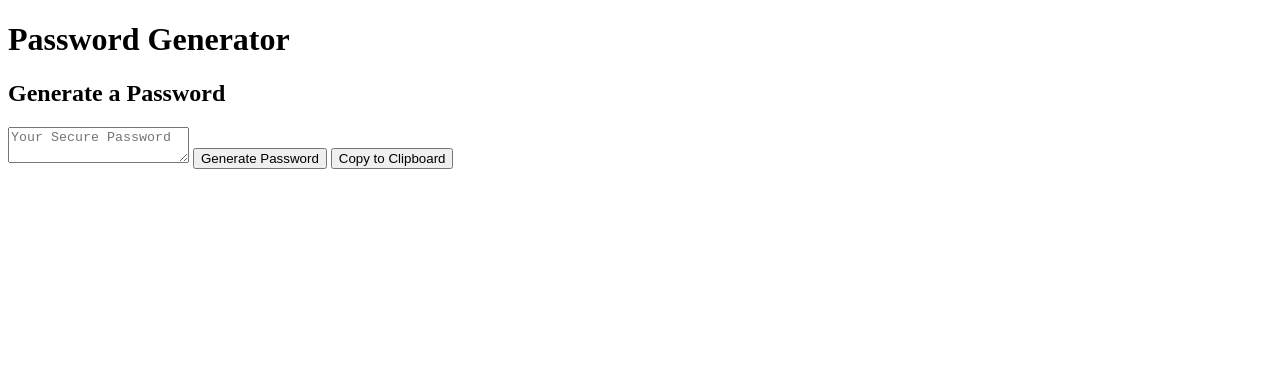
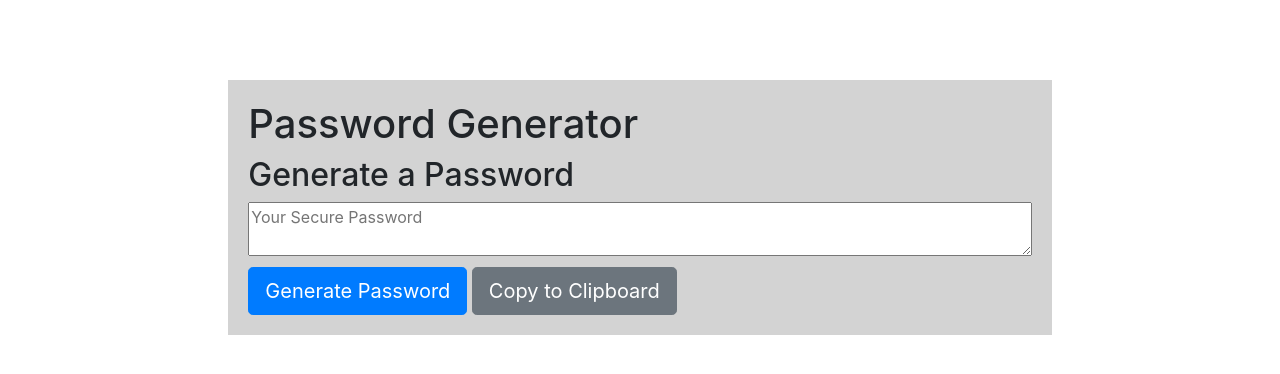
Before and after one commit to tcanbolat/passwordGenerator, a plain HTML site: page index.html in a window 1280 px wide. Drawn offline with nearby package versions, Linux system fonts and the light colour scheme.

Commit message:
added bootstrap

```diff
--- a/index.html
+++ b/index.html
@@ -4,11 +4,17 @@
     <meta charset="UTF-8" />
     <meta name="viewport" content="width=device-width, initial-scale=1.0" />
     <meta http-equiv="X-UA-Compatible" content="ie=edge" />
-
+    <link rel="stylesheet" href="https://stackpath.bootstrapcdn.com/bootstrap/4.3.1/css/bootstrap.min.css"
+    integrity="sha384-ggOyR0iXCbMQv3Xipma34MD+dH/1fQ784/j6cY/iJTQUOhcWr7x9JvoRxT2MZw1T" crossorigin="anonymous">
     <link rel="stylesheet" type="text/css" href="style.css">
     <title>Password Generator</title>
   </head>
   <body>
+
+    <div class="container-fluid">
+      <div class="row">
+        <div class="col-lg-8 col-sm-12 mx-auto">
+          <div class="content">
     <header>
       <h1>Password Generator</h1>
     </header>
@@ -19,10 +25,14 @@
       placeholder="Your Secure Password"
       aria-label="Generated Password"
     ></textarea>
-    <button onclick="generatePassword();" id="generate">Generate Password</button>
-    <button onclick="copyFunction()" id="copy">
+    <button onclick="generatePassword();" id="generate" class="btn btn-primary btn-lg">Generate Password</button>
+    <button onclick="copyFunction()" id="copy" class="btn btn-secondary btn-lg">
       Copy to Clipboard
     </button>
+  </div>
+  </div>
+  </div>
+  </div>
 
     <script type="text/javascript" src="script.js"></script>
   </body>
--- a/style.css
+++ b/style.css
@@ -0,0 +1,16 @@
+.content {
+margin-top: 80px;
+margin-bottom: 20px;
+background-color: lightgrey;
+padding: 20px;
+width: 100%
+}
+
+#password {
+    width: 100%;
+}
+
+button {
+    margin-top: 5px;
+
+}
```
